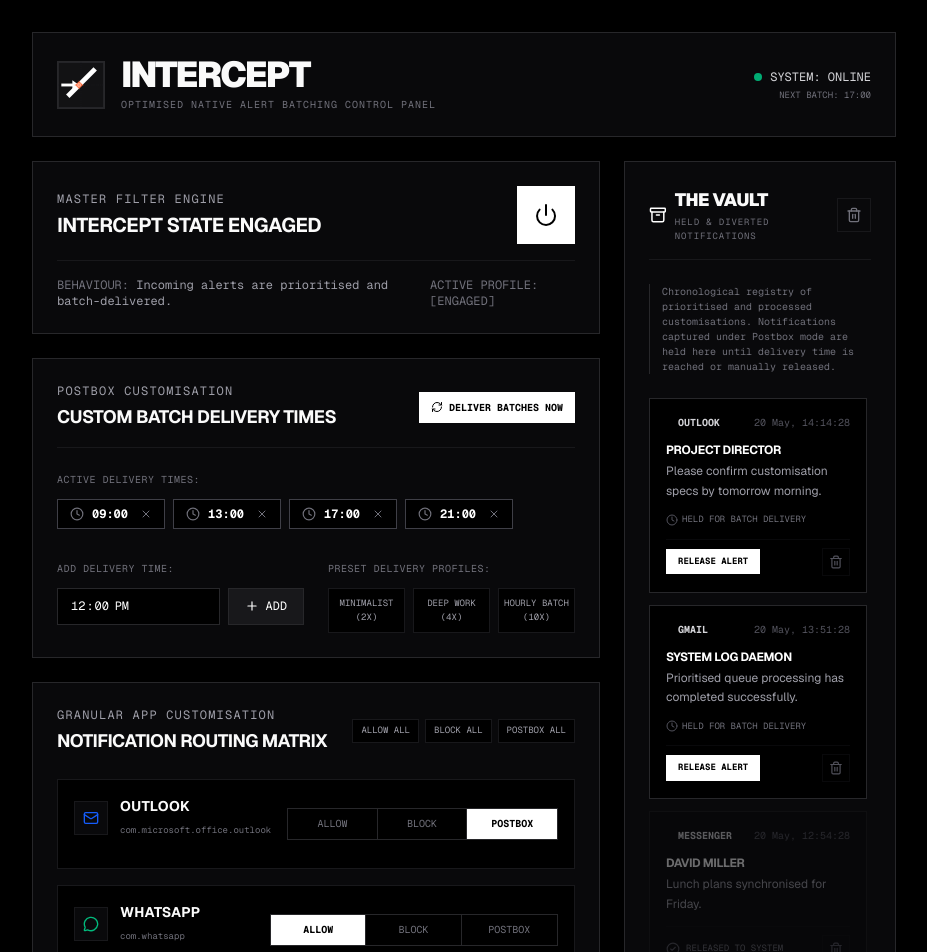
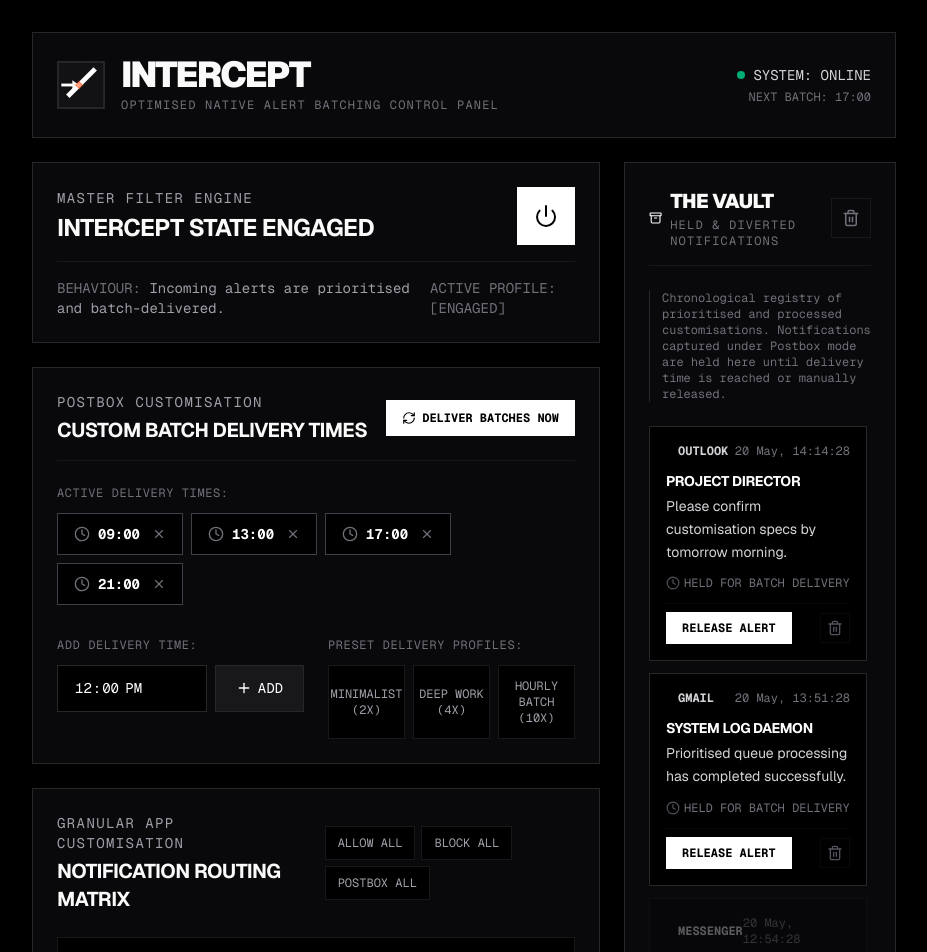
Before and after one commit to itsmyapp-code/intercept, a Next.js app in the folder interface/: page / in a window 1280 px wide. Shown: the top 952 px of the page, without its empty margins (176-1103 px from the left). Built offline with nearby package versions, Linux system fonts and the light colour scheme.

Commit message:
scale up dashboard fonts and layout controls for mobile readability

```diff
--- a/interface/src/components/InterceptDashboard.tsx
+++ b/interface/src/components/InterceptDashboard.tsx
@@ -385,7 +385,7 @@
 
       {/* Toast Alert overlay */}
       {toastMessage && (
-        <div className="fixed bottom-6 right-6 z-50 bg-white text-black font-mono text-xs font-bold px-4 py-3 rounded-none border border-black shadow-[4px_4px_0px_0px_rgba(255,87,34,1)] animate-slide-in">
+        <div className="fixed bottom-6 right-6 z-50 bg-white text-black font-mono text-sm font-bold px-5 py-4 rounded-none border border-black shadow-[4px_4px_0px_0px_rgba(255,87,34,1)] animate-slide-in">
           [SYSTEM LOG] {toastMessage.toUpperCase()}
         </div>
       )}
@@ -398,17 +398,17 @@
             <h1 className="text-3xl sm:text-4xl font-black uppercase tracking-tighter leading-none">
               INTERCEPT
             </h1>
-            <p className="text-[10px] text-zinc-500 font-mono tracking-widest uppercase mt-1">
+            <p className="text-xs text-zinc-500 font-mono tracking-widest uppercase mt-1">
               Optimised Native Alert Batching Control panel
             </p>
           </div>
         </div>
-        <div className="flex flex-col items-end gap-1 text-right font-mono text-xs">
+        <div className="flex flex-col items-end gap-1 text-right font-mono text-sm">
           <div className="flex items-center gap-2">
             <span className="h-2 w-2 rounded-full bg-emerald-500 animate-pulse" />
             <span className="text-zinc-300">SYSTEM: ONLINE</span>
           </div>
-          <span className="text-[9px] text-zinc-500">NEXT BATCH: {getNextDeliveryTime()}</span>
+          <span className="text-xs text-zinc-500">NEXT BATCH: {getNextDeliveryTime()}</span>
         </div>
       </header>
 
@@ -422,10 +422,10 @@
           <section className="border border-zinc-800 bg-[#09090b] p-6 space-y-4">
             <div className="flex items-center justify-between">
               <div>
-                <h2 className="text-xs font-mono text-zinc-400 uppercase tracking-widest">
+                <h2 className="text-sm font-mono text-zinc-400 uppercase tracking-widest">
                   Master Filter Engine
                 </h2>
-                <p className="text-xl font-bold uppercase tracking-tight mt-1">
+                <p className="text-2xl font-bold uppercase tracking-tight mt-1">
                   {engineEngaged ? "INTERCEPT STATE ENGAGED" : "BYPASSED & SUSPENDED"}
                 </p>
               </div>
@@ -441,7 +441,7 @@
                 <Power className="w-6 h-6" />
               </button>
             </div>
-            <div className="border-t border-zinc-900 pt-4 flex flex-col sm:flex-row justify-between text-xs text-zinc-400 gap-2 font-mono">
+            <div className="border-t border-zinc-900 pt-4 flex flex-col sm:flex-row justify-between text-sm text-zinc-400 gap-2 font-mono">
               <div>
                 <span className="text-zinc-500">BEHAVIOUR:</span>{" "}
                 {engineEngaged
@@ -459,30 +459,30 @@
           <section className="border border-zinc-800 bg-[#09090b] p-6 space-y-6">
             <div className="flex flex-col sm:flex-row justify-between items-start sm:items-center gap-2 border-b border-zinc-900 pb-4">
               <div>
-                <h2 className="text-xs font-mono text-zinc-400 uppercase tracking-widest">
+                <h2 className="text-sm font-mono text-zinc-400 uppercase tracking-widest">
                   Postbox Customisation
                 </h2>
-                <p className="text-lg font-bold uppercase tracking-tight mt-1">
+                <p className="text-xl font-bold uppercase tracking-tight mt-1">
                   Custom Batch Delivery Times
                 </p>
               </div>
 
               <button
                 onClick={handleManualBatchRelease}
-                className="bg-white text-black font-mono text-[10px] font-bold px-3 py-2 hover:bg-zinc-200 transition-colors uppercase flex items-center gap-1.5"
+                className="bg-white text-black font-mono text-xs font-bold px-4 py-2.5 hover:bg-zinc-200 transition-colors uppercase flex items-center gap-1.5"
               >
-                <RefreshCw className="w-3 h-3" />
+                <RefreshCw className="w-3.5 h-3.5" />
                 Deliver Batches Now
               </button>
             </div>
 
             {/* List of active delivery times */}
             <div className="space-y-3">
-              <span className="text-[10px] text-zinc-500 font-mono uppercase tracking-wider block">
+              <span className="text-xs text-zinc-500 font-mono uppercase tracking-wider block">
                 Active Delivery Times:
               </span>
               {deliveryTimes.length === 0 ? (
-                <div className="text-xs text-zinc-500 py-2 font-mono">
+                <div className="text-sm text-zinc-500 py-2 font-mono">
                   No delivery times scheduled. Alerts will remain held in the Vault indefinitely.
                 </div>
               ) : (
@@ -490,11 +490,11 @@
                   {deliveryTimes.map(time => (
                     <div
                       key={time.id}
-                      className={`flex items-center gap-2 border px-3 py-1.5 font-mono text-xs ${
+                      className={`flex items-center gap-2 border px-4 py-2.5 font-mono text-sm ${
                         time.isEnabled ? "border-zinc-700 bg-black text-white" : "border-zinc-900 text-zinc-600 bg-black/40"
                       }`}
                     >
-                      <Clock className="w-3.5 h-3.5 text-zinc-500" />
+                      <Clock className="w-4 h-4 text-zinc-500" />
                       <span className="font-bold">
                         {String(time.hour).padStart(2, "0")}:{String(time.minute).padStart(2, "0")}
                       </span>
@@ -503,7 +503,7 @@
                         className="text-zinc-500 hover:text-red-500 ml-1 transition-colors"
                         title="Remove time"
                       >
-                        <X className="w-3 h-3" />
+                        <X className="w-3.5 h-3.5" />
                       </button>
                     </div>
                   ))}
@@ -516,7 +516,7 @@
 
               {/* Form to add a new time */}
               <form onSubmit={handleAddDeliveryTime} className="space-y-3">
-                <span className="text-[10px] text-zinc-500 font-mono uppercase tracking-wider block">
+                <span className="text-xs text-zinc-500 font-mono uppercase tracking-wider block">
                   Add Delivery Time:
                 </span>
                 <div className="flex gap-2">
@@ -524,13 +524,13 @@
                     type="time"
                     value={newTimeInput}
                     onChange={e => setNewTimeInput(e.target.value)}
-                    className="bg-black border border-zinc-800 text-white font-mono text-xs px-3 py-2 rounded-none outline-none focus:border-zinc-500 flex-1"
+                    className="bg-black border border-zinc-800 text-white font-mono text-sm px-4 py-3 rounded-none outline-none focus:border-zinc-500 flex-1"
                   />
                   <button
                     type="submit"
-                    className="bg-zinc-900 border border-zinc-800 hover:bg-zinc-800 hover:border-zinc-700 text-white font-mono text-xs px-4 py-2 uppercase flex items-center gap-1.5"
+                    className="bg-zinc-900 border border-zinc-800 hover:bg-zinc-800 hover:border-zinc-700 text-white font-mono text-sm px-5 py-3 uppercase flex items-center gap-1.5"
                   >
-                    <Plus className="w-3.5 h-3.5" />
+                    <Plus className="w-4 h-4" />
                     Add
                   </button>
                 </div>
@@ -538,25 +538,25 @@
 
               {/* Schedule presets */}
               <div className="space-y-3">
-                <span className="text-[10px] text-zinc-500 font-mono uppercase tracking-wider block">
+                <span className="text-xs text-zinc-500 font-mono uppercase tracking-wider block">
                   Preset Delivery Profiles:
                 </span>
-                <div className="grid grid-cols-3 gap-2 font-mono text-[9px]">
+                <div className="grid grid-cols-3 gap-2 font-mono text-xs">
                   <button
                     onClick={() => applyPreset("MINIMAL")}
-                    className="bg-black border border-zinc-900 hover:border-zinc-700 py-2 text-center text-zinc-400 hover:text-white uppercase transition-colors"
+                    className="bg-black border border-zinc-900 hover:border-zinc-700 py-3 text-center text-zinc-400 hover:text-white uppercase transition-colors"
                   >
                     Minimalist (2x)
                   </button>
                   <button
                     onClick={() => applyPreset("DEEP_WORK")}
-                    className="bg-black border border-zinc-900 hover:border-zinc-700 py-2 text-center text-zinc-400 hover:text-white uppercase transition-colors"
+                    className="bg-black border border-zinc-900 hover:border-zinc-700 py-3 text-center text-zinc-400 hover:text-white uppercase transition-colors"
                   >
                     Deep Work (4x)
                   </button>
                   <button
                     onClick={() => applyPreset("HOURLY")}
-                    className="bg-black border border-zinc-900 hover:border-zinc-700 py-2 text-center text-zinc-400 hover:text-white uppercase transition-colors"
+                    className="bg-black border border-zinc-900 hover:border-zinc-700 py-3 text-center text-zinc-400 hover:text-white uppercase transition-colors"
                   >
                     Hourly Batch (10x)
                   </button>
@@ -570,31 +570,31 @@
           <section className="border border-zinc-800 bg-[#09090b] p-6 space-y-6">
             <div className="flex flex-col sm:flex-row justify-between items-start sm:items-center gap-4">
               <div>
-                <h2 className="text-xs font-mono text-zinc-400 uppercase tracking-widest">
+                <h2 className="text-sm font-mono text-zinc-400 uppercase tracking-widest">
                   Granular App customisation
                 </h2>
-                <p className="text-lg font-bold uppercase tracking-tight mt-1">
+                <p className="text-xl font-bold uppercase tracking-tight mt-1">
                   Notification Routing matrix
                 </p>
               </div>
 
               {/* Global control presets */}
-              <div className="flex flex-wrap gap-1.5 font-mono text-[9px]">
+              <div className="flex flex-wrap gap-1.5 font-mono text-xs">
                 <button
                   onClick={() => handleBulkRuleChange("ALWAYS_ALLOW")}
-                  className="bg-black border border-zinc-900 hover:border-zinc-700 px-2 py-1 text-zinc-400 hover:text-white uppercase transition-colors"
+                  className="bg-black border border-zinc-900 hover:border-zinc-700 px-3 py-2 text-zinc-400 hover:text-white uppercase transition-colors"
                 >
                   Allow All
                 </button>
                 <button
                   onClick={() => handleBulkRuleChange("ALWAYS_BLOCK")}
-                  className="bg-black border border-zinc-900 hover:border-zinc-700 px-2 py-1 text-zinc-400 hover:text-white uppercase transition-colors"
+                  className="bg-black border border-zinc-900 hover:border-zinc-700 px-3 py-2 text-zinc-400 hover:text-white uppercase transition-colors"
                 >
                   Block All
                 </button>
                 <button
                   onClick={() => handleBulkRuleChange("POSTBOX")}
-                  className="bg-black border border-zinc-900 hover:border-zinc-700 px-2 py-1 text-zinc-400 hover:text-white uppercase transition-colors"
+                  className="bg-black border border-zinc-900 hover:border-zinc-700 px-3 py-2 text-zinc-400 hover:text-white uppercase transition-colors"
                 >
                   Postbox All
                 </button>
@@ -612,21 +612,21 @@
                     className="border border-zinc-900 bg-black p-4 space-y-3 transition-colors hover:border-zinc-800 flex flex-col sm:flex-row sm:items-center justify-between gap-4"
                   >
                     <div className="flex items-center gap-3">
-                      <div className={`p-2 bg-zinc-950 border border-zinc-900 ${app.iconColor}`}>
-                        <AppIcon className="w-4 h-4" />
+                      <div className={`p-2.5 bg-zinc-950 border border-zinc-900 ${app.iconColor}`}>
+                        <AppIcon className="w-5 h-5" />
                       </div>
                       <div>
-                        <span className="font-bold text-sm tracking-wide uppercase block">
+                        <span className="font-bold text-base tracking-wide uppercase block">
                           {app.name}
                         </span>
-                        <span className="text-[9px] text-zinc-500 font-mono">
+                        <span className="text-xs text-zinc-500 font-mono">
                           {app.package}
                         </span>
                       </div>
                     </div>
 
                     {/* Tabs control */}
-                    <div className="grid grid-cols-3 border border-zinc-800 text-[10px] font-mono leading-none sm:w-72">
+                    <div className="grid grid-cols-3 border border-zinc-800 text-xs font-mono leading-none sm:w-80">
                       {(["ALWAYS_ALLOW", "ALWAYS_BLOCK", "POSTBOX"] as const).map(mode => {
                         const isActive = config.mode === mode;
                         let label = "";
@@ -638,7 +638,7 @@
                           <button
                             key={mode}
                             onClick={() => handleAppModeChange(app.key, mode)}
-                            className={`py-2.5 px-3 text-center border-r last:border-r-0 border-zinc-800 transition-all ${
+                            className={`py-3.5 px-4 text-center border-r last:border-r-0 border-zinc-800 transition-all ${
                               isActive
                                 ? "bg-white text-black font-bold"
                                 : "text-zinc-500 hover:text-white"
@@ -667,8 +667,8 @@
               <div className="flex items-center gap-2">
                 <Archive className="w-5 h-5 text-white" />
                 <div>
-                  <h2 className="text-lg font-black uppercase tracking-tight">THE VAULT</h2>
-                  <p className="text-[9px] text-zinc-500 font-mono uppercase tracking-widest mt-0.5">
+                  <h2 className="text-xl font-black uppercase tracking-tight">THE VAULT</h2>
+                  <p className="text-xs text-zinc-500 font-mono uppercase tracking-widest mt-0.5">
                     Held & Diverted Notifications
                   </p>
                 </div>
@@ -677,16 +677,16 @@
               {interceptedAlerts.length > 0 && (
                 <button
                   onClick={handleClearVault}
-                  className="p-2 border border-zinc-900 text-zinc-500 hover:text-red-500 hover:border-zinc-800 transition-colors"
+                  className="p-2.5 border border-zinc-900 text-zinc-500 hover:text-red-500 hover:border-zinc-800 transition-colors"
                   title="Clear Vault Registry"
                 >
-                  <Trash2 className="w-4 h-4" />
+                  <Trash2 className="w-4.5 h-4.5" />
                 </button>
               )}
             </div>
 
             {/* Description note using UK spelling */}
-            <div className="text-[10px] text-zinc-500 font-mono border-l border-zinc-800 pl-3">
+            <div className="text-xs text-zinc-500 font-mono border-l border-zinc-800 pl-3">
               Chronological registry of prioritised and processed customisations. Notifications captured under Postbox mode are held here until delivery time is reached or manually released.
             </div>
 
@@ -695,10 +695,10 @@
               {interceptedAlerts.length === 0 ? (
                 <div className="flex flex-col items-center justify-center py-12 text-zinc-600 border border-dashed border-zinc-900 text-center space-y-2">
                   <SlidersHorizontal className="w-8 h-8 opacity-30" />
-                  <p className="font-mono text-[10px] uppercase tracking-wider">
+                  <p className="font-mono text-xs uppercase tracking-wider">
                     Vault is empty
                   </p>
-                  <p className="text-[9px] max-w-xs px-4">
+                  <p className="text-xs max-w-xs px-4">
                     Notifications captured from your device will appear here in chronological order.
                   </p>
                 </div>
@@ -714,14 +714,14 @@
                           : "border-zinc-800 bg-black hover:border-zinc-700"
                       }`}
                     >
-                      <div className="flex items-center justify-between text-[10px] font-mono">
+                      <div className="flex items-center justify-between text-xs font-mono">
                         <div className="flex items-center gap-1.5">
                           <span className={`h-1.5 w-1.5 rounded-full ${appInfo?.iconColor || "bg-zinc-500"}`} />
                           <span className="font-bold text-zinc-300 uppercase">
                             {appInfo?.name || "App"}
                           </span>
                         </div>
-                        <span className="text-zinc-600">
+                        <span className="text-zinc-500">
                           {new Date(alert.timestamp).toLocaleString("en-GB", {
                             hour: "2-digit",
                             minute: "2-digit",
@@ -733,32 +733,32 @@
                       </div>
 
                       <div className="space-y-1">
-                        <h4 className="text-xs font-bold uppercase tracking-tight text-white">
+                        <h4 className="text-sm font-bold uppercase tracking-tight text-white">
                           {alert.title}
                         </h4>
-                        <p className="text-xs text-zinc-400 font-sans leading-relaxed break-words">
+                        <p className="text-sm text-zinc-300 font-sans leading-relaxed break-words">
                           {alert.textBody}
                         </p>
                       </div>
 
                       {/* Display Postbox batch status */}
                       {!alert.isReleased && alert.isPostboxBatch && (
-                        <div className="text-[9px] font-mono text-zinc-500 uppercase flex items-center gap-1">
-                          <Clock className="w-3 h-3 text-zinc-600" />
+                        <div className="text-xs font-mono text-zinc-500 uppercase flex items-center gap-1">
+                          <Clock className="w-3.5 h-3.5 text-zinc-600" />
                           Held for batch delivery
                         </div>
                       )}
 
                       <div className="flex items-center justify-between pt-2 border-t border-zinc-950 gap-2">
                         {alert.isReleased ? (
-                          <div className="flex items-center gap-1.5 text-zinc-500 font-mono text-[9px] uppercase">
+                          <div className="flex items-center gap-1.5 text-zinc-500 font-mono text-xs uppercase">
                             <CheckCircle2 className="w-3.5 h-3.5 text-zinc-600" />
                             Released to System
                           </div>
                         ) : (
                           <button
                             onClick={() => handleReleaseAlert(alert.id)}
-                            className="bg-white text-black font-mono text-[9px] font-bold px-3 py-1.5 hover:bg-zinc-200 transition-colors uppercase"
+                            className="bg-white text-black font-mono text-xs font-bold px-4 py-2 hover:bg-zinc-200 transition-colors uppercase"
                           >
                             Release Alert
                           </button>
@@ -769,7 +769,7 @@
                           className="p-1.5 border border-zinc-950 text-zinc-600 hover:text-red-500 hover:border-zinc-900 transition-colors"
                           title="Delete Alert Log"
                         >
-                          <Trash2 className="w-3.5 h-3.5" />
+                          <Trash2 className="w-4 h-4" />
                         </button>
                       </div>
                     </div>
@@ -780,7 +780,7 @@
 
             {/* PWA Context footer */}
             <div className="border-t border-zinc-900 pt-4 text-center">
-              <span className="text-[9px] font-mono text-zinc-600 uppercase tracking-widest">
+              <span className="text-xs font-mono text-zinc-600 uppercase tracking-widest">
                 INTERCEPT CONTROL DEPLOYMENT v2.8
               </span>
             </div>
```
